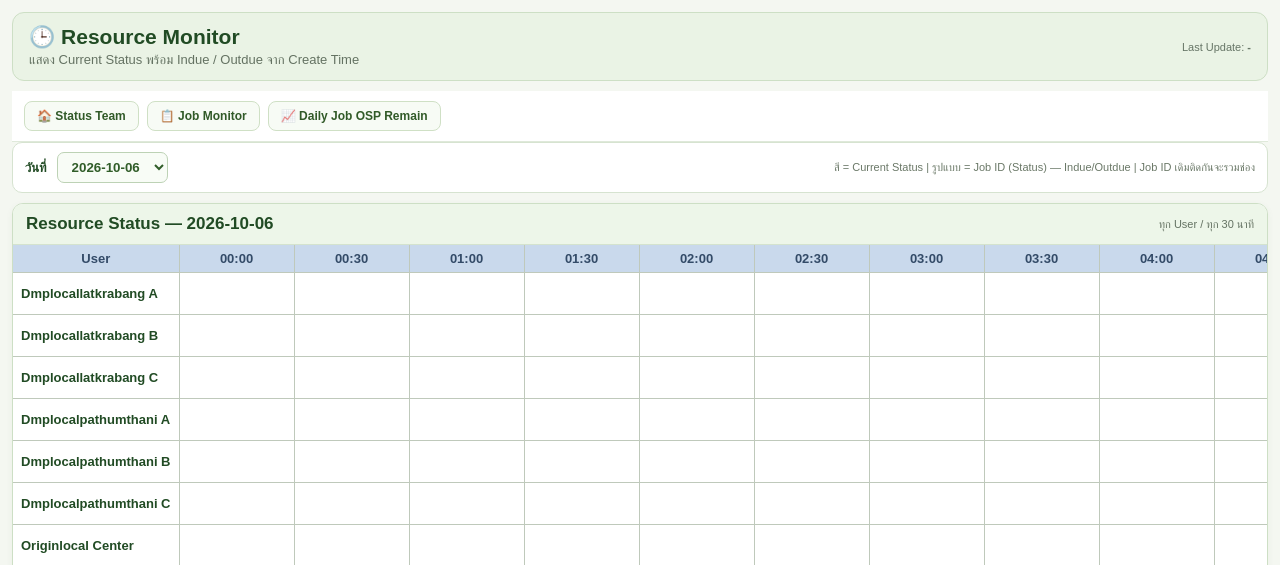
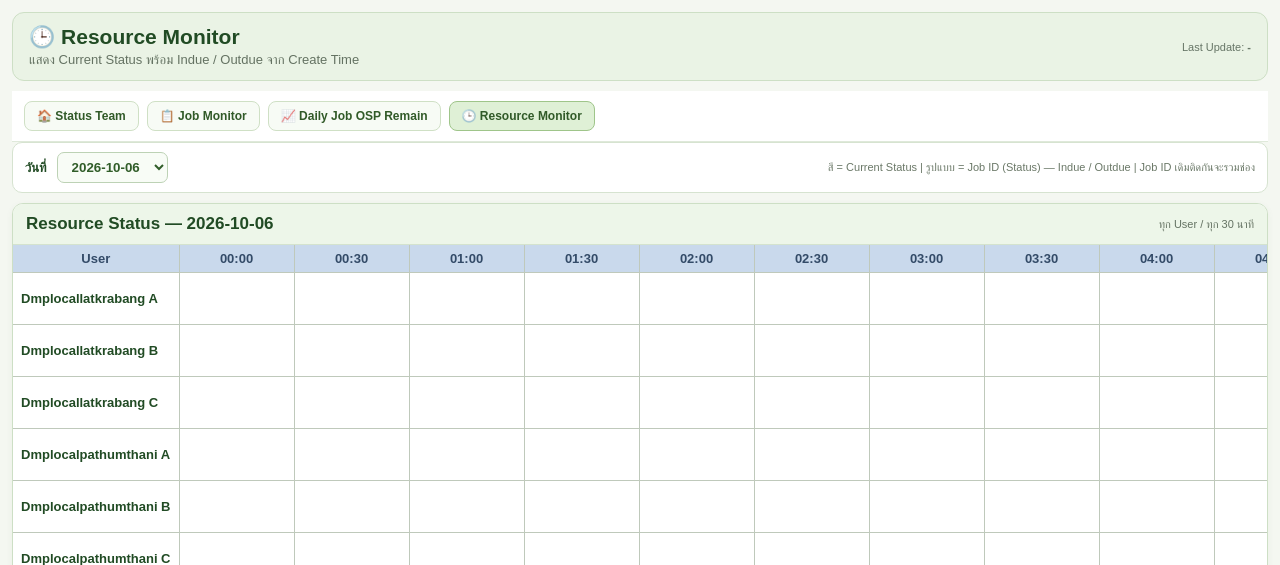
Before and after one commit to parinyko/osp-dashboard2, a Flask app: page /resource_monitor in a window 1280 px wide. Shown: the top 565 px of the page. Run offline with Flask 3, Linux system fonts and the light colour scheme.

Commit message:
Update resource_monitor.html

```diff
--- a/templates/resource_monitor.html
+++ b/templates/resource_monitor.html
@@ -3,415 +3,536 @@
 <head>
 <meta charset="utf-8">
 <meta name="viewport" content="width=device-width, initial-scale=1">
+
 <title>Resource Monitor</title>
 
 <style>
-*{box-sizing:border-box}
-
-body{
-  margin:0;
-  background:#f4f7f1;
-  color:#214b24;
-  font-family:Arial,"Tahoma",sans-serif;
-  font-size:13px
+* {
+  box-sizing: border-box;
 }
 
-.shell{
-  padding:12px;
-  max-width:100%;
-  margin:auto
+body {
+  margin: 0;
+  background: #f4f7f1;
+  color: #214b24;
+  font-family: Arial, "Tahoma", sans-serif;
+  font-size: 13px;
 }
 
-.header{
-  background:#eaf3e5;
-  border:1px solid #cddfc5;
-  border-radius:12px;
-  padding:12px 16px;
-  margin-bottom:10px
+.shell {
+  padding: 12px;
+  max-width: 100%;
+  margin: auto;
 }
 
-.header-row{
-  display:flex;
-  justify-content:space-between;
-  align-items:center;
-  gap:15px
+/* =========================
+   HEADER
+========================= */
+
+.header {
+  background: #eaf3e5;
+  border: 1px solid #cddfc5;
+  border-radius: 12px;
+  padding: 12px 16px;
+  margin-bottom: 10px;
 }
 
-.header h1{
-  margin:0;
-  font-size:21px
+.header-row {
+  display: flex;
+  justify-content: space-between;
+  align-items: center;
+  gap: 15px;
 }
 
-.subtitle{
-  margin-top:3px;
-  color:#647262
+.header h1 {
+  margin: 0;
+  font-size: 21px;
 }
 
-.update{
-  font-size:11px;
-  color:#667566
+.subtitle {
+  margin-top: 3px;
+  color: #647262;
 }
 
-.page-nav{
-  display:flex;
-  gap:8px;
-  flex-wrap:wrap;
-  padding:10px 12px;
-  background:#fff;
-  border-bottom:1px solid #dfe9da;
-  position:sticky;
-  top:0;
-  z-index:20
+.update {
+  font-size: 11px;
+  color: #667566;
 }
 
-.page-nav a{
-  padding:7px 12px;
-  border:1px solid #cfe0c5;
-  border-radius:8px;
-  text-decoration:none;
-  color:#315a28;
-  background:#f7fbf5;
-  font-weight:800;
-  font-size:12px
+/* =========================
+   NAVIGATION
+========================= */
+
+.page-nav {
+  display: flex;
+  gap: 8px;
+  flex-wrap: wrap;
+  padding: 10px 12px;
+  background: #fff;
+  border-bottom: 1px solid #dfe9da;
+  position: sticky;
+  top: 0;
+  z-index: 20;
 }
 
-.page-nav a:hover{
-  background:#edf7e8
+.page-nav a {
+  padding: 7px 12px;
+  border: 1px solid #cfe0c5;
+  border-radius: 8px;
+  text-decoration: none;
+  color: #315a28;
+  background: #f7fbf5;
+  font-weight: 800;
+  font-size: 12px;
 }
 
-.page-nav a.active{
-  background:#dff0d6;
-  border-color:#9fc58a
+.page-nav a:hover {
+  background: #edf7e8;
 }
 
-.toolbar{
-  display:flex;
-  align-items:center;
-  gap:10px;
-  flex-wrap:wrap;
-  background:#fff;
-  border:1px solid #d6e3d0;
-  border-radius:10px;
-  padding:9px 12px;
-  margin-bottom:10px
+.page-nav a.active {
+  background: #dff0d6;
+  border-color: #9fc58a;
 }
 
-.toolbar label{
-  font-weight:800
+/* =========================
+   TOOLBAR
+========================= */
+
+.toolbar {
+  display: flex;
+  align-items: center;
+  gap: 10px;
+  flex-wrap: wrap;
+  background: #fff;
+  border: 1px solid #d6e3d0;
+  border-radius: 10px;
+  padding: 9px 12px;
+  margin-bottom: 10px;
+}
+
+.toolbar label {
+  font-weight: 800;
 }
 
 .toolbar select,
-.toolbar button{
-  border:1px solid #bdd2b5;
-  border-radius:7px;
-  background:#f8fcf6;
-  padding:6px 10px;
-  color:#315d29;
-  font-weight:700
+.toolbar button {
+  border: 1px solid #bdd2b5;
+  border-radius: 7px;
+  background: #f8fcf6;
+  padding: 6px 10px;
+  color: #315d29;
+  font-weight: 700;
 }
 
-.toolbar button{
-  cursor:pointer
+.toolbar button {
+  cursor: pointer;
 }
 
-.note{
-  margin-left:auto;
-  color:#6a7867;
-  font-size:11px
+.note {
+  margin-left: auto;
+  color: #6a7867;
+  font-size: 11px;
 }
 
-.panel{
-  background:#fff;
-  border:1px solid #cddfc5;
-  border-radius:11px;
-  overflow:hidden;
-  box-shadow:0 2px 7px rgba(50,90,40,.05)
+/* =========================
+   PANEL
+========================= */
+
+.panel {
+  background: #fff;
+  border: 1px solid #cddfc5;
+  border-radius: 11px;
+  overflow: hidden;
+  box-shadow: 0 2px 7px rgba(50, 90, 40, 0.05);
 }
 
-.panel-head{
-  padding:10px 13px;
-  background:#edf6e9;
-  border-bottom:1px solid #d4e3ce;
-  display:flex;
-  justify-content:space-between;
-  align-items:center
+.panel-head {
+  padding: 10px 13px;
+  background: #edf6e9;
+  border-bottom: 1px solid #d4e3ce;
+  display: flex;
+  justify-content: space-between;
+  align-items: center;
 }
 
-.panel-title{
-  font-size:17px;
-  font-weight:900
+.panel-title {
+  font-size: 17px;
+  font-weight: 900;
 }
 
-.panel-note{
-  font-size:11px;
-  color:#647262
+.panel-note {
+  font-size: 11px;
+  color: #647262;
 }
 
-.table-wrap{
-  overflow:auto;
-  max-height:calc(100vh - 175px)
+/* =========================
+   TABLE
+========================= */
+
+.table-wrap {
+  overflow: auto;
+  max-height: calc(100vh - 175px);
 }
 
-table{
-  border-collapse:separate;
-  border-spacing:0;
-  min-width:1700px;
-  width:max-content
+table {
+  border-collapse: separate;
+  border-spacing: 0;
+  min-width: 1700px;
+  width: max-content;
 }
 
-th,td{
-  border-right:1px solid #bfc9bb;
-  border-bottom:1px solid #bfc9bb;
-  text-align:center;
-  white-space:nowrap
+th,
+td {
+  border-right: 1px solid #bfc9bb;
+  border-bottom: 1px solid #bfc9bb;
+  text-align: center;
+  white-space: nowrap;
 }
 
-thead th{
-  position:sticky;
-  top:0;
-  z-index:4;
-  background:#dcebd5;
-  color:#214b24;
-  font-weight:900;
-  height:31px
+thead th {
+  position: sticky;
+  top: 0;
+  z-index: 4;
+  background: #dcebd5;
+  color: #214b24;
+  font-weight: 900;
+  height: 31px;
 }
 
-.time-head{
-  min-width:115px
+.time-head {
+  min-width: 115px;
 }
 
-.date-row th{
-  background:#c9d9ec;
-  color:#334b68;
-  height:28px
+.date-row th {
+  background: #c9d9ec;
+  color: #334b68;
+  height: 28px;
 }
 
-.user-head{
-  position:sticky;
-  left:0;
-  z-index:8;
-  min-width:135px;
-  background:#dcebd5
+.user-head {
+  position: sticky;
+  left: 0;
+  z-index: 8;
+  min-width: 135px;
+  background: #dcebd5;
 }
 
-.user-cell{
-  position:sticky;
-  left:0;
-  z-index:3;
-  text-align:left;
-  padding:5px 8px;
-  background:#fff;
-  min-width:135px;
-  font-weight:800
+.user-cell {
+  position: sticky;
+  left: 0;
+  z-index: 3;
+  text-align: left;
+  padding: 5px 8px;
+  background: #fff;
+  min-width: 135px;
+  font-weight: 800;
 }
 
-.status{
-  min-width:115px;
-  height:42px;
-  padding:3px 5px;
-  font-size:10px;
-  font-weight:800;
-  vertical-align:middle
+/* =========================
+   STATUS CELL
+========================= */
+
+.status {
+  min-width: 115px;
+  height: 52px;
+  padding: 4px 6px;
+  font-size: 10px;
+  font-weight: 800;
+  vertical-align: middle;
 }
 
-.status-empty{
-  background:#fff;
-  color:transparent
+.status-empty {
+  background: #fff;
+  color: transparent;
 }
 
 /*
-  Status colors
-  Assigned + Accepted intentionally use the same color.
+  Assigned และ Accepted
+  ใช้สีเดียวกันตาม requirement
 */
 .assigned,
-.accepted{
-  background:#ffc7ce;
-  color:#8d1e28
+.accepted {
+  background: #ffc7ce;
+  color: #8d1e28;
 }
 
-.onsite{
-  background:#c6efce;
-  color:#176b2a
+/* On-Site */
+.onsite {
+  background: #c6efce;
+  color: #176b2a;
 }
 
-.departed{
-  background:#ffe699;
-  color:#865200
+/* Departed */
+.departed {
+  background: #ffe699;
+  color: #865200;
 }
 
-.held{
-  background:#9fd5ff;
-  color:#174e76
+/* Held */
+.held {
+  background: #9fd5ff;
+  color: #174e76;
 }
 
-.other{
-  background:#eee;
-  color:#444
+/* Other / Unknown */
+.other {
+  background: #eee;
+  color: #444;
 }
 
-.job-id{
-  display:block;
-  font-size:10px;
-  line-height:1.15;
-  font-weight:900
+/* =========================
+   JOB INFORMATION
+========================= */
+
+.job-id {
+  display: block;
+  font-size: 10px;
+  line-height: 1.15;
+  font-weight: 900;
 }
 
-.job-status{
-  display:block;
-  margin-top:2px;
-  font-size:10px;
-  line-height:1.1;
-  font-weight:800
+.job-status {
+  display: block;
+  margin-top: 3px;
+  font-size: 10px;
+  line-height: 1.1;
+  font-weight: 800;
 }
 
-.due-status{
-  display:block;
-  margin-top:2px;
-  font-size:10px;
-  line-height:1.1;
-  font-weight:900
+.due-status {
+  display: block;
+  margin-top: 3px;
+  font-size: 10px;
+  line-height: 1.1;
+  font-weight: 900;
 }
 
-.due-indue{
-  color:#23833a
+/* Indue */
+.due-indue {
+  color: #23833a;
 }
 
-.due-outdue{
-  color:#c62828
+/* Outdue */
+.due-outdue {
+  color: #c62828;
 }
 
-.due-other{
-  color:#687268
+/* กรณีไม่มีค่า */
+.due-other {
+  color: #687268;
 }
 
-.legend{
-  display:flex;
-  gap:8px;
-  flex-wrap:wrap;
-  padding:9px 12px;
-  background:#f8fbf6;
-  border-top:1px solid #dce8d8
+/* =========================
+   LEGEND
+========================= */
+
+.legend {
+  display: flex;
+  gap: 8px;
+  flex-wrap: wrap;
+  padding: 9px 12px;
+  background: #f8fbf6;
+  border-top: 1px solid #dce8d8;
 }
 
-.legend span{
-  padding:4px 9px;
-  border:1px solid #d5dfd1;
-  border-radius:999px;
-  font-size:11px;
-  font-weight:800
+.legend span {
+  padding: 4px 9px;
+  border: 1px solid #d5dfd1;
+  border-radius: 999px;
+  font-size: 11px;
+  font-weight: 800;
 }
 
-.dot{
-  display:inline-block;
-  width:10px;
-  height:10px;
-  border-radius:50%;
-  margin-right:5px;
-  vertical-align:-1px
+.dot {
+  display: inline-block;
+  width: 10px;
+  height: 10px;
+  border-radius: 50%;
+  margin-right: 5px;
+  vertical-align: -1px;
 }
 
-.d-assigned{
-  background:#f26a6a
+/* Legend colors */
+
+.d-assigned {
+  background: #f26a6a;
 }
 
-.d-onsite{
-  background:#56a866
+.d-onsite {
+  background: #56a866;
 }
 
-.d-departed{
-  background:#d18b21
+.d-departed {
+  background: #d18b21;
 }
 
-.d-held{
-  background:#5a9ccc
+.d-held {
+  background: #5a9ccc;
 }
 
-.d-indue{
-  background:#23833a
+.d-indue {
+  background: #23833a;
 }
 
-.d-outdue{
-  background:#c62828
+.d-outdue {
+  background: #c62828;
 }
 
-.empty{
-  padding:30px;
-  text-align:center;
-  color:#788275
+/* =========================
+   EMPTY
+========================= */
+
+.empty {
+  padding: 30px;
+  text-align: center;
+  color: #788275;
 }
 
-@media(max-width:800px){
-  .header-row{
-    align-items:flex-start;
-    flex-direction:column
+/* =========================
+   MOBILE
+========================= */
+
+@media (max-width: 800px) {
+
+  .header-row {
+    align-items: flex-start;
+    flex-direction: column;
   }
 
-  .note{
-    margin-left:0
+  .note {
+    margin-left: 0;
   }
 
-  .table-wrap{
-    max-height:none
+  .table-wrap {
+    max-height: none;
   }
 
-  .shell{
-    padding:7px
+  .shell {
+    padding: 7px;
   }
+
 }
 </style>
 </head>
 
 <body>
+
 <div class="shell">
 
+  <!-- =========================
+       HEADER
+  ========================== -->
+
   <header class="header">
+
     <div class="header-row">
+
       <div>
-      <h1>🕒 Resource Monitor</h1>
+
+        <h1>
+          🕒 Resource Monitor
+        </h1>
+
         <div class="subtitle">
           แสดง Current Status พร้อม Indue / Outdue จาก Create Time
         </div>
+
       </div>
 
       <div class="update">
-      Last Update: <b>{{ last_update or '-' }}</b>
+        Last Update:
+        <b>{{ last_update or '-' }}</b>
       </div>
+
     </div>
+
   </header>
 
+
+  <!-- =========================
+       NAVIGATION
+  ========================== -->
+
   <nav class="page-nav">
-  <a href="/">🏠 Status Team</a>
-  <a href="/job_monitor">📋 Job Monitor</a>
-  <a href="/daily_osp_remain">📈 Daily Job OSP Remain</a>
+
+    <a href="/">
+      🏠 Status Team
+    </a>
+
+    <a href="/job_monitor">
+      📋 Job Monitor
+    </a>
+
+    <a href="/daily_osp_remain">
+      📈 Daily Job OSP Remain
+    </a>
+
+    <a href="/resource_monitor" class="active">
+      🕒 Resource Monitor
+    </a>
+
   </nav>
 
+
+  <!-- =========================
+       TOOLBAR
+  ========================== -->
+
   <div class="toolbar">
-  <label for="dateSelect">วันที่</label>
 
-  <select id="dateSelect"
-          onchange="location.href='/resource_monitor?date='+this.value">
+    <label for="dateSelect">
+      วันที่
+    </label>
+
+    <select
+      id="dateSelect"
+      onchange="location.href='/resource_monitor?date=' + this.value"
+    >
+
       {% for d in available_dates %}
-      <option value="{{ d }}"
-        {% if d==selected_date %}selected{% endif %}>
+
+        <option
+          value="{{ d }}"
+          {% if d == selected_date %}selected{% endif %}
+        >
           {{ d }}
         </option>
+
       {% endfor %}
 
       {% if not available_dates %}
-      <option value="{{ selected_date }}">{{ selected_date }}</option>
+
+        <option value="{{ selected_date }}">
+          {{ selected_date }}
+        </option>
+
       {% endif %}
+
     </select>
 
+
     <span class="note">
+
       สี = Current Status |
-    รูปแบบ = Job ID (Status) — Indue/Outdue |
+
+      รูปแบบ = Job ID (Status) — Indue / Outdue |
+
       Job ID เดิมติดกันจะรวมช่อง
+
     </span>
+
   </div>
+
+
+  <!-- =========================
+       RESOURCE PANEL
+  ========================== -->
 
   <section class="panel">
 
     <div class="panel-head">
+
       <div class="panel-title">
         Resource Status — {{ selected_date }}
       </div>
@@ -419,29 +540,51 @@ thead th{
       <div class="panel-note">
         ทุก User / ทุก 30 นาที
       </div>
+
     </div>
+
 
     {% if users %}
 
     <div class="table-wrap">
+
       <table>
 
         <thead>
+
           <tr class="date-row">
-          <th class="user-head">User</th>
+
+            <th class="user-head">
+              User
+            </th>
 
             {% for slot in slots %}
-            <th class="time-head">{{ slot }}</th>
+
+              <th class="time-head">
+                {{ slot }}
+              </th>
+
             {% endfor %}
+
           </tr>
+
         </thead>
+
 
         <tbody>
 
         {% for row in display_rows %}
 
           <tr>
-          <td class="user-cell">{{ row.user }}</td>
+
+            <!-- USER -->
+
+            <td class="user-cell">
+              {{ row.user }}
+            </td>
+
+
+            <!-- TIME SLOTS -->
 
             {% for cell in row.cells %}
 
@@ -451,48 +594,81 @@ thead th{
               {% set due = cell.due_status|default('', true)|trim %}
               {% set due_low = due|lower %}
 
+
               <td
+
                 class="status
+
                 {% if not jid %}
+
                   status-empty
+
                 {% elif 'on-site' in low or 'onsite' in low %}
+
                   onsite
+
                 {% elif 'departed' in low %}
+
                   departed
+
                 {% elif 'accepted' in low %}
+
                   accepted
+
                 {% elif 'assigned' in low %}
+
                   assigned
+
                 {% elif 'held' in low %}
+
                   held
+
                 {% else %}
+
                   other
+
                 {% endif %}"
+
                 colspan="{{ cell.span }}"
+
               >
 
                 {% if jid %}
+
+                  <!-- JOB ID -->
 
                   <span class="job-id">
                     {{ jid }}
                   </span>
 
+
+                  <!-- STATUS -->
+
                   <span class="job-status">
                     ({{ st or '-' }})
                   </span>
 
+
+                  <!-- INDUE / OUTDUE -->
+
                   {% if due_low == 'indue' %}
+
                     <span class="due-status due-indue">
                       — Indue
                     </span>
+
                   {% elif due_low == 'outdue' %}
+
                     <span class="due-status due-outdue">
                       — Outdue
                     </span>
+
                   {% elif due %}
+
                     <span class="due-status due-other">
                       — {{ due }}
                     </span>
+
                   {% endif %}
 
                 {% endif %}
@@ -506,10 +682,18 @@ thead th{
         {% endfor %}
 
         </tbody>
+
       </table>
+
     </div>
 
+
+    <!-- =========================
+         LEGEND
+    ========================== -->
+
     <div class="legend">
+
       <span>
         <i class="dot d-assigned"></i>
         Assigned / Accepted
@@ -539,7 +723,9 @@ thead th{
         <i class="dot d-outdue"></i>
         Outdue
       </span>
+
     </div>
+
 
     {% else %}
 
@@ -552,5 +738,6 @@ thead th{
   </section>
 
 </div>
+
 </body>
 </html>
```
Lines whose indentation alone changed are shown as unchanged.
